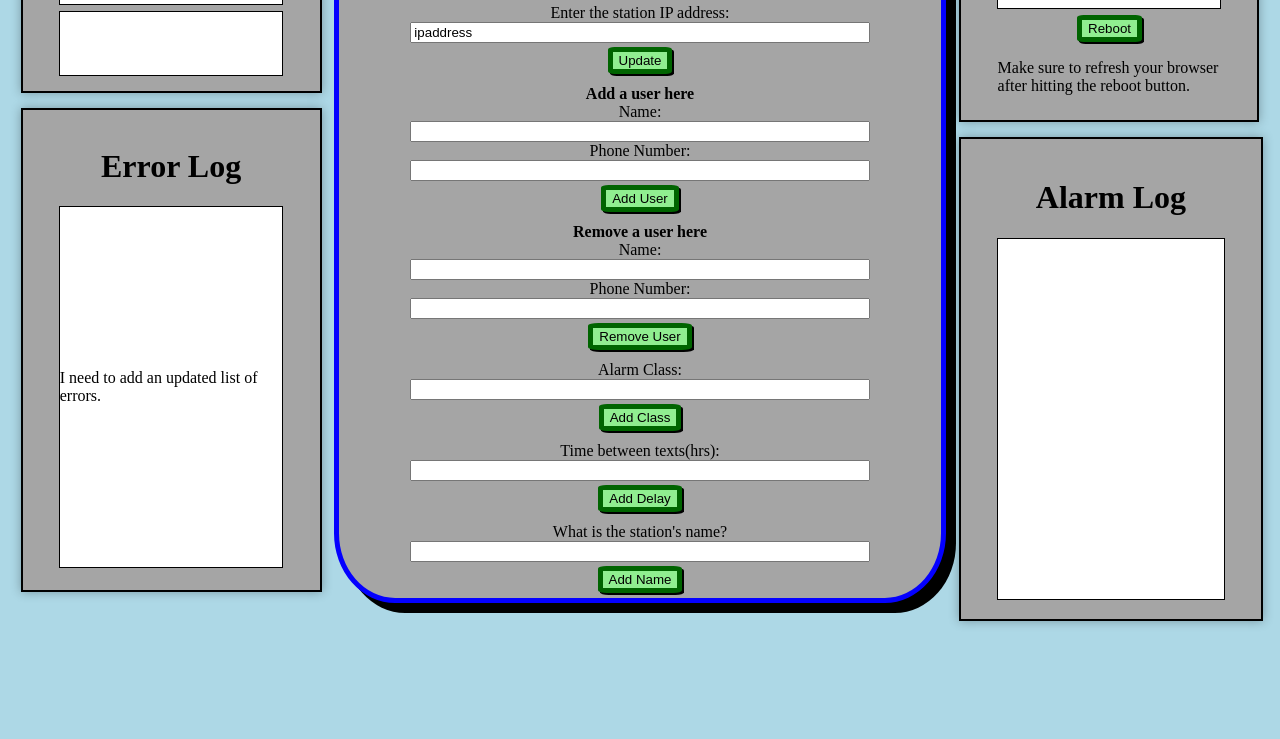
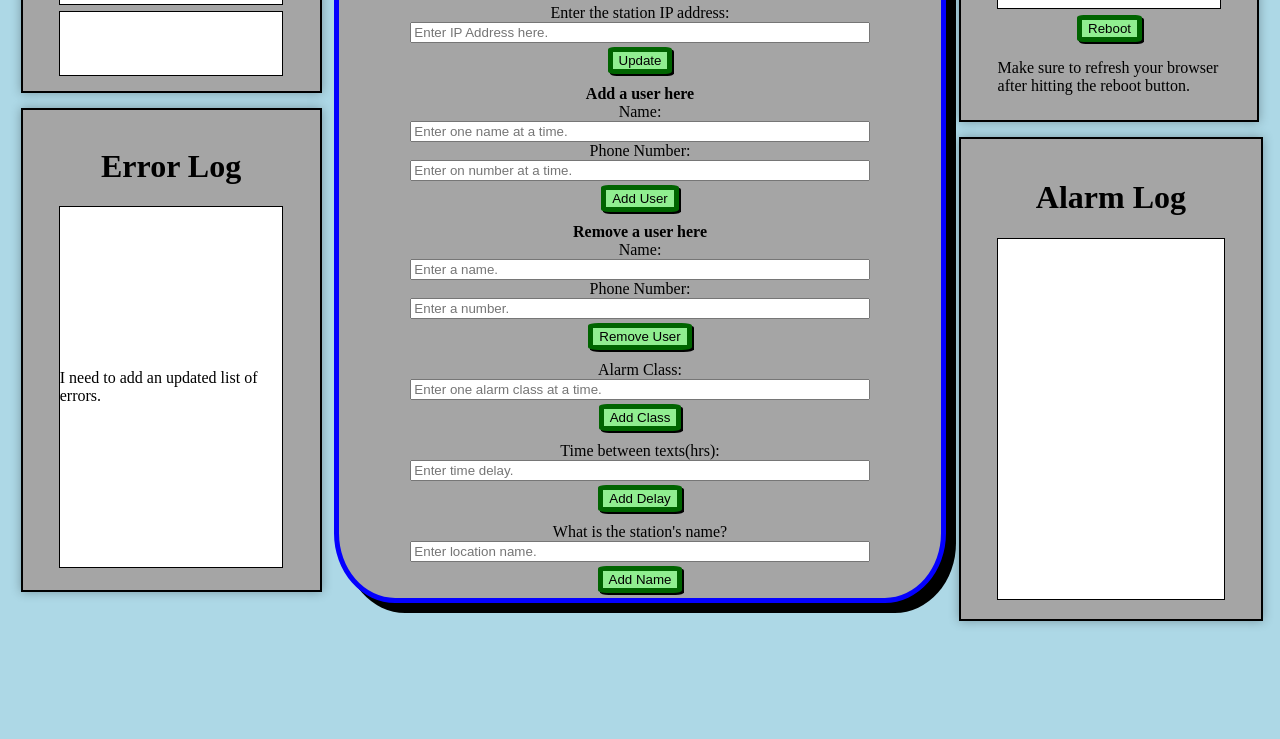
Before and after one commit to Quick873/alarmCast_V2, a Flask app: template templates/dashboard.html in a window 1280 px wide. Shown: the part 102-841 px from the top of the page. Run offline with Flask 3, Linux system fonts and the light colour scheme; the template is opened without the code that fills it, so the values that code supplies are empty.

Commit message:
fixing bugs.

```diff
--- a/main.py
+++ b/main.py
@@ -28,13 +28,16 @@ def index():
     print(f"App Status: {app_status}")
 
     # This will get the alarms from the alarm database and display it in the web gui
-    conn = sqlite3.connect('/alarms.db')
-    cursor = conn.cursor()
-    cursor.execute('SELECT * FROM alarms')
-    alarms = cursor.fetchmany(10)
-    cursor.close
+    try:
+        conn = sqlite3.connect('/alarms.db')
+        cursor = conn.cursor()
+        cursor.execute('SELECT * FROM alarms')
+        alarms = cursor.fetchmany(10)
+        cursor.close
 
-    return render_template('dashboard.html', status=app_status, alarms=alarms)
+        return render_template('dashboard.html', status=app_status, alarms=alarms)
+    except Exception as e:
+        return render_template('dashboard.html', status=app_status, alarms="No Alarms.")
 
 @app.route('/update_ip', methods=['POST'])
 #This will handle the submission of a new IP in the form.
--- a/templates/dashboard.html
+++ b/templates/dashboard.html
@@ -33,38 +33,38 @@
         <h4>Enter New Values If Needed</h4>
         <form action="/update_ip" method="post" id="ip-container">
             <label for="ipaddress">Enter the station IP address:</label>
-            <input type="text" name="ipaddress" id="ipaddress" value="ipaddress">
+            <input type="text" name="ipaddress" id="ipaddress" placeholder="Enter IP Address here.">
             <button id="ip-submit" type="submit">Update</button>
         </form>
         <form action="adduser" method="post" id="adduser-container">
             <h4 id="adduser-title">Add a user here</h4>
             <label for="addname">Name:</label>
-            <input type="text" name="addname" id="addname">
+            <input type="text" name="addname" id="addname" placeholder="Enter one name at a time.">
             <label for="addnumber">Phone Number:</label>
-            <input type="tel" name="addnumber" id="addnumber">
+            <input type="tel" name="addnumber" id="addnumber" placeholder="Enter on number at a time.">
             <button id="user-add" type="submit">Add User</button>
         </form>
         <form action="removeuser" method="post" id="removeuser-container">
             <h4>Remove a user here</h4>
             <label for="removename">Name:</label>
-            <input type="text" name="removename" id="removename">
+            <input type="text" name="removename" id="removename" placeholder="Enter a name.">
             <label for="removenumber">Phone Number:</label>
-            <input type="tel" name="removenumber" id="removenumber">
+            <input type="tel" name="removenumber" id="removenumber" placeholder="Enter a number.">
             <button id="user-remove" type="submit">Remove User</button>
         </form>
         <form action="alarmclass" method="post" id="alarm-class-container">
             <label for="alarm-class">Alarm Class:</label>
-            <input type="text" name="alarm-class" id="alarm-class">
+            <input type="text" name="alarm-class" id="alarm-class" placeholder="Enter one alarm class at a time.">
             <button type="submit" id="alarm-class-button">Add Class</button>
         </form>
         <form action="timedelay" method="post" id="time-delay-container">
             <label for="time-delay">Time between texts(hrs):</label>
-            <input type="number" name="time-delay" id="time-delay">
+            <input type="number" name="time-delay" id="time-delay" placeholder="Enter time delay.">
             <button id="time-delay-button" type="submit">Add Delay</button>
         </form>
         <form action="stationname" method="post" id="station-name-container">
             <label for="station-name">What is the station's name?</label>
-            <input type="text" name="station-name" id="station-name">
+            <input type="text" name="station-name" id="station-name" placeholder="Enter location name.">
             <button id="station-name-button" type="submit">Add Name</button>
         </form>
     </div>
```
